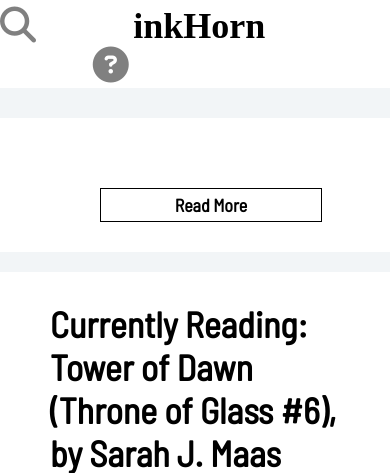
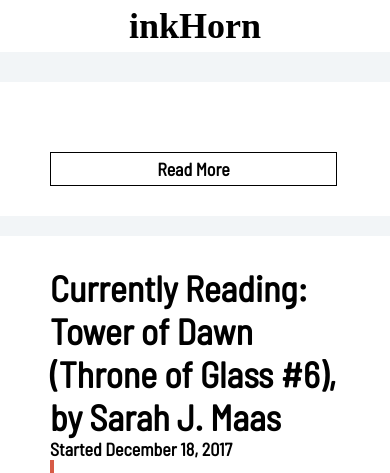
Before and after one commit to scausey/inkhorn, a Django app: page / in a window 390 px wide; the page is wider, and only the part inside the window is pictured. Shown: the top 473 px of that part. Run offline with Django 3.2, Linux system fonts and the light colour scheme; data that the repository does not hold is empty; some libraries are stand-ins or nearby versions; some web fonts are replaced.

Commit message:
Making base.css and home.css responsive.

```diff
--- a/bookblog/static/css/base.css
+++ b/bookblog/static/css/base.css
@@ -62,6 +62,10 @@ header .fa-question-circle {
   text-align: right;
 }
 
+/* header .fa-bars {
+  display: none;
+} */
+
 header h1 {
   text-align: center;
   font-size: 2.25rem;
@@ -94,3 +98,15 @@ footer {
 footer p a:hover {
   color: #D75B46;
 }
+
+
+/* Media queries */
+@media only screen and (max-width: 470px) {
+  header .fa-search, header .fa-question-circle {
+    display: none;
+  }
+  header h1 {
+    width: 100%;
+  }
+  /* Todo: add code for hamburger menu. */
+}
--- a/bookblog/static/css/home.css
+++ b/bookblog/static/css/home.css
@@ -107,3 +107,21 @@
   font-style: italic;
   margin-bottom: 30px;
 }
+
+
+/* MEDIA QUERIES */
+@media only screen and (max-width: 470px) {
+  .recent-review-content, .current-book-content {
+    display: block;
+  }
+  .recent-review-text {
+    display: block;
+  }
+  .book-cover {
+    width: 100%;
+    display: none;
+  }
+  .recent-review .btn {
+    width: 50%;
+  }
+}
--- a/bookblog/templates/bookblog/base.html
+++ b/bookblog/templates/bookblog/base.html
@@ -16,6 +16,7 @@
         <i class="fa fa-search fa-2x" aria-hidden="true"></i>
         <a href="{% url 'home' %}"><h1><strong>ink</strong>Horn</h1></a>
         <a href="{% url 'about' %}"><i class="fa fa-question-circle fa-2x" aria-hidden="true"></i></a>
+        <!-- <i class="fa fa-bars fa-2x" aria-hidden="true"></i> -->
       </div>
     </header>
     <div class="content">
```
